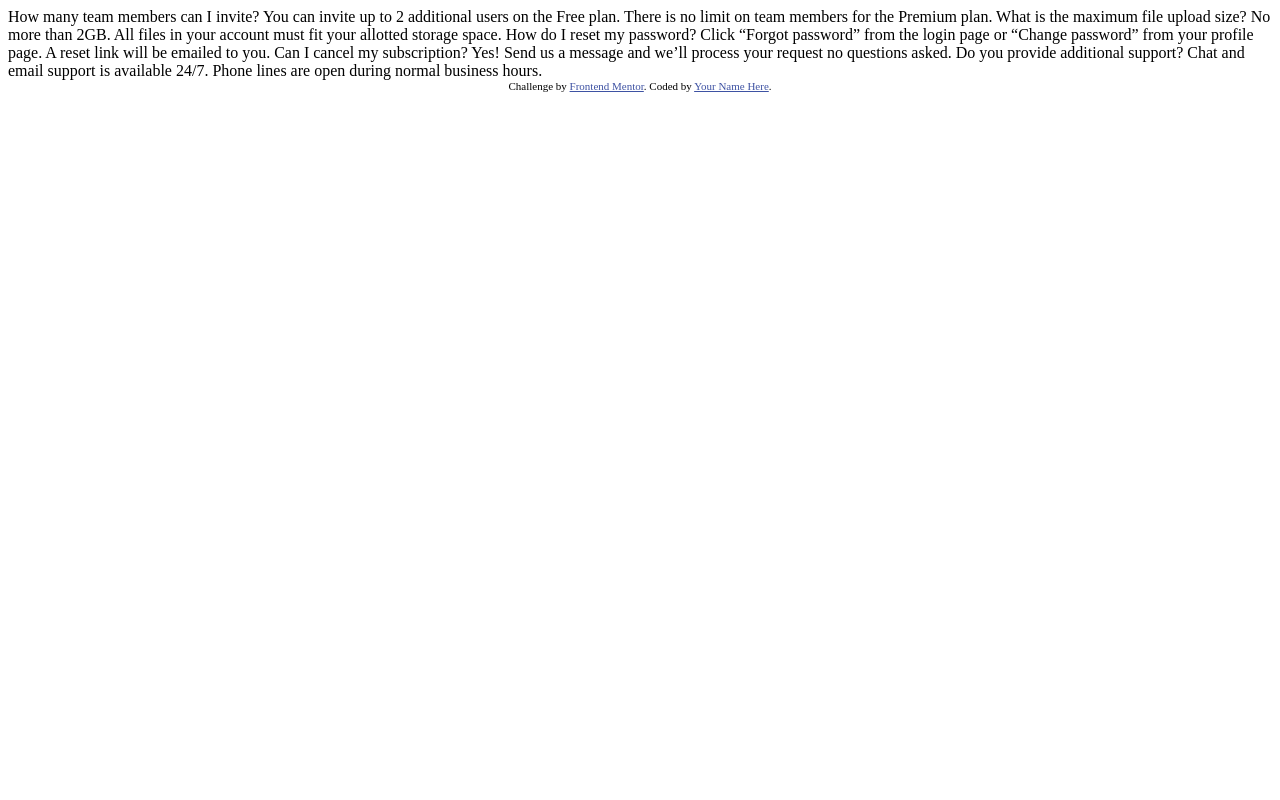
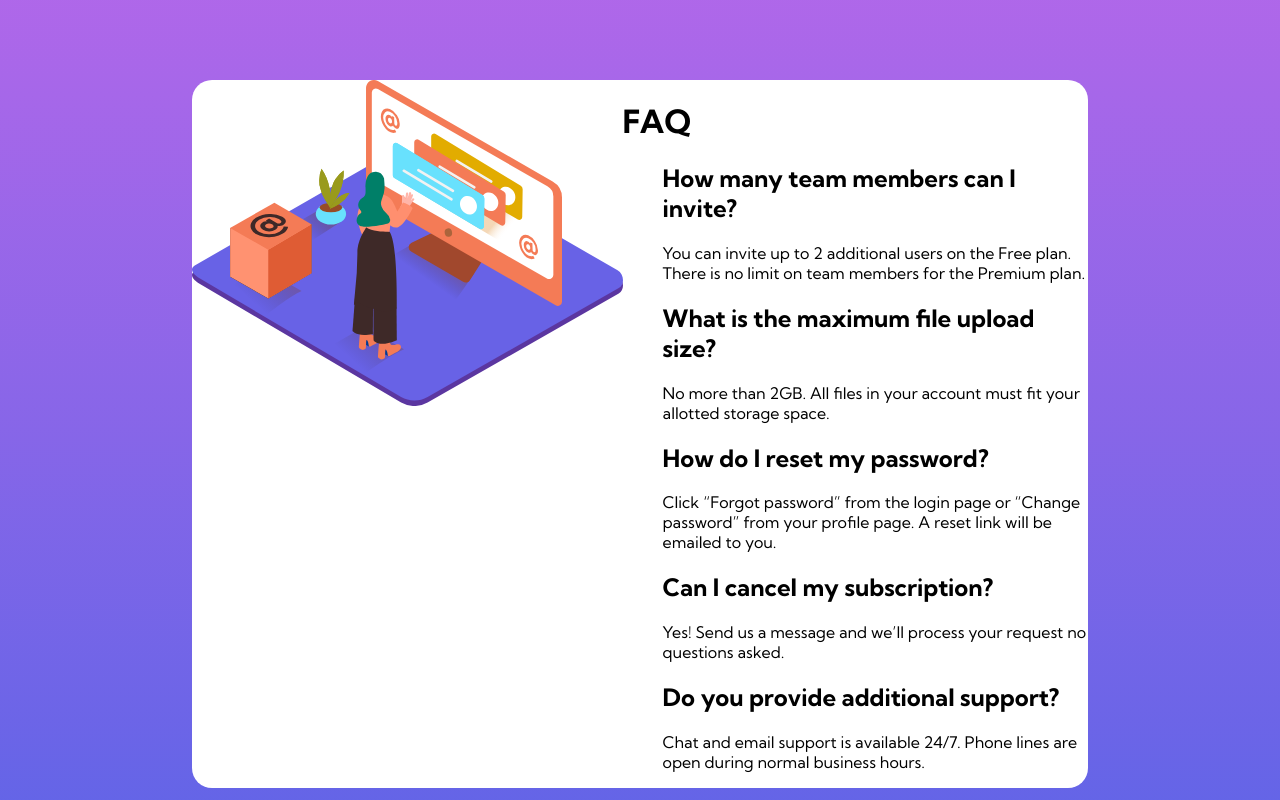
Before and after one commit to meggsmuffin/FAQ, a plain HTML site: page faq-accordion-card-main/index.html in a window 1280 px wide. Drawn offline with Linux system fonts and the light colour scheme.

Commit message:
Add styling for HTML elements

```diff
--- /dev/null
+++ b/faq-accordion-card-main/Style.css
@@ -0,0 +1,35 @@
+@import url('https://fonts.googleapis.com/css2?family=Kumbh+Sans:wght@400;700&display=swap');
+
+:root {
+    --soft-violet: hsl(273, 75%, 66%);
+    --soft-blue: hsl(240, 73%, 65%);
+}
+
+html {
+height: 100%;
+}
+
+body {
+font-family:'kumbh Sans', sans-serif;
+background: linear-gradient(
+var(--soft-violet),var(--soft-blue)
+);
+}
+
+ul {
+    list-style: none;
+}
+
+.image-container {
+    width: 100%;
+}
+.faq-container {
+    display: flex;
+    flex-direction: row;
+    background: white;
+    width: 70vw;
+    border-radius: 20px;
+    margin: auto;
+    margin-top: 5rem;
+    margin-bottom: 5rem;
+}
--- a/faq-accordion-card-main/index.html
+++ b/faq-accordion-card-main/index.html
@@ -1,40 +1,66 @@
 <!DOCTYPE html>
 <html lang="en">
   <head>
-  <meta charset="UTF-8">
-  <meta name="viewport" content="width=device-width, initial-scale=1.0"> <!-- displays site properly based on user's device -->
+    <meta charset="UTF-8" />
+    <meta name="viewport" content="width=device-width, initial-scale=1.0" />
+    <!-- displays site properly based on user's device -->
 
-  <link rel="icon" type="image/png" sizes="32x32" href="./images/favicon-32x32.png">
+    <link
+      rel="icon"
+      type="image/png"
+      sizes="32x32"
+      href="./images/favicon-32x32.png"
+    />
+    <link rel="stylesheet" href="./Style.css"/>
 
     <title>Frontend Mentor | FAQ Accordion Card</title>
 
     <!-- Feel free to remove these styles or customise in your own stylesheet 👍 -->
     <style>
-    .attribution { font-size: 11px; text-align: center; }
-    .attribution a { color: hsl(228, 45%, 44%); }
+      .attribution {
+        font-size: 11px;
+        text-align: center;
+      }
+      .attribution a {
+        color: hsl(228, 45%, 44%);
+      }
     </style>
   </head>
   <body>
-  How many team members can I invite?
-  You can invite up to 2 additional users on the Free plan. There is no limit on
-  team members for the Premium plan.
+    <div class="faq-container">
+      <div class="image-container">
+        <img
+          src="./images/illustration-woman-online-mobile.svg"
+          alt="illustration"/>
+          </div>
+        <div class="faq-questions-container">
+          <h1>FAQ</h1>
+          <ul>
+            <li>
+              <h2 class="question">How many team members can I invite?</h2>
+              <p class="answer">You can invite up to 2 additional users on the Free plan. There is no limit on team members for the
+                Premium plan.</p>
+            </li>
+            <li>
+              <h2 class="question">What is the maximum file upload size?</h2>
+              <p class="answer">No more than 2GB. All files in your account must fit your allotted storage space.</p>
+            </li>
+            <li>
+              <h2 class="question">How do I reset my password?</h2>
+              <p class="answer">Click “Forgot password” from the login page or “Change password” from your profile page. A reset link will be emailed
+                to you.</p>
+            </li>
+            <li>
+              <h2 class="question">Can I cancel my subscription?</h2>
+              <p class="answer">Yes! Send us a message and we’ll process your request no questions asked.</p>
+            </li>
+            <li>
+              <h2 class="question">Do you provide additional support?</h2>
+              <p class="answer">Chat and email support is available 24/7. Phone lines are open during normal business hours.</p>
+            </li>
+          </ul>
+        </div>
+      </div>
 
-  What is the maximum file upload size?
-  No more than 2GB. All files in your account must fit your allotted storage space.
-
-  How do I reset my password?
-  Click “Forgot password” from the login page or “Change password” from your profile page.
-  A reset link will be emailed to you.
-
-  Can I cancel my subscription?
-  Yes! Send us a message and we’ll process your request no questions asked.
-
-  Do you provide additional support?
-  Chat and email support is available 24/7. Phone lines are open during normal business hours.
-
-  <div class="attribution">
-    Challenge by <a href="https://www.frontendmentor.io?ref=challenge" target="_blank">Frontend Mentor</a>.
-    Coded by <a href="#">Your Name Here</a>.
-  </div>
   </body>
 </html>
```
Also changed, not shown: 1 other file. Lines whose indentation alone changed are shown as unchanged.
